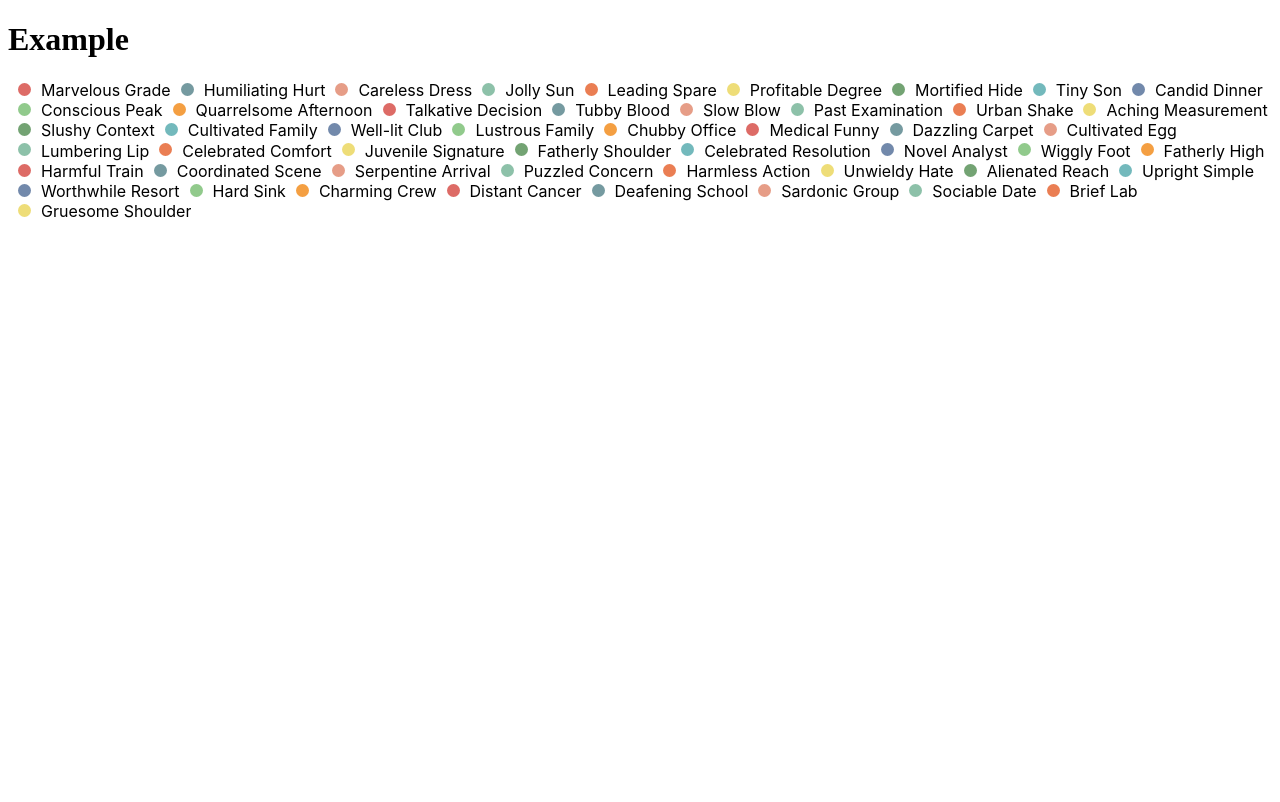
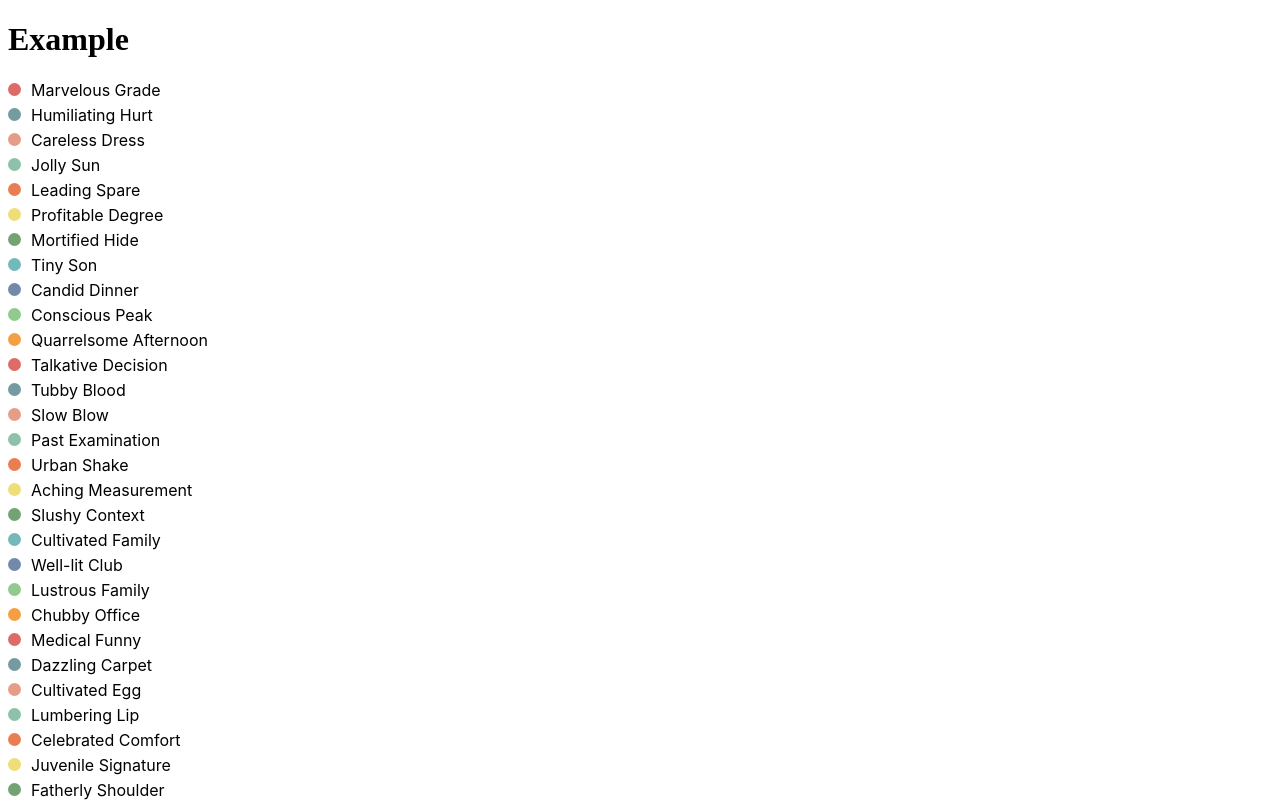
Before and after one commit to pedroviniv/simple-charts-legend, a React (Create React App) app: page / in a window 1280 px wide. Shown: the top 802 px of the page. Built offline with nearby package versions, Linux system fonts and the light colour scheme.

Commit message:
removing unused css classes

```diff
--- a/src/Legend/LegendItem/styles.css
+++ b/src/Legend/LegendItem/styles.css
@@ -5,11 +5,6 @@
   cursor: pointer;
   font-family: -apple-system, BlinkMacSystemFont, "Segoe UI", Roboto, Oxygen,
     Ubuntu, Cantarell, "Open Sans", "Helvetica Neue", sans-serif;
-}
-
-.legend-item.disabled {
-  color: #d3d3d3;
-  text-decoration: line-through;
 }
 
 .legend-item:hover {
--- a/src/demo/App.js
+++ b/src/demo/App.js
@@ -1,7 +1,7 @@
 import React from 'react';
 import { generate } from './dataGenerator';
 import Legend from '../Legend';
-import { HORIZONTAL } from '../Legend/orientation';
+import { HORIZONTAL, VERTICAL } from '../Legend/orientation';
 import CircleLegendIcon from '../Legend/icon/CircleLegendIcon';
 import DefaultDisabledLegendText from '../Legend/DefaultDisabledLegendText';
 import DefaultDisabledLegendIcon from '../Legend/DefaultDisabledLegendIcon';
@@ -17,10 +17,10 @@ function App() {
           data={legendData} // [{label,color}]
           onClick={(legend) => {}} // desnecessário pro relatório
           onHover={(event) => {}} // desnecessário pro relatório
-          orientation={HORIZONTAL} // 'HORIZONTAL' | 'VERTICAL'
+          orientation={VERTICAL} // 'HORIZONTAL' | 'VERTICAL'
           icon={CircleLegendIcon} // componente que renderiza o icone
           scrollable={false} // pro relatório este atributo deve ser false
-          maxCharacters={999} // quantidade máxima de caracteres por label (se não passar nada, não ter max)
+          maxCharacters={100} // quantidade máxima de caracteres por label (se não passar nada, não ter max)
           disabledIconColor='#d3d3d3' // cor do icone da legenda quando ela está desativada
           disabledIcon={DefaultDisabledLegendIcon} // componente utilizado para renderizar o icone quando a legenda está desativada, default is DefaultDisabledLegendIcon
           disabledTextColor='#d3d3d3' // cor do texto da legenda quando ela está desativada
```
